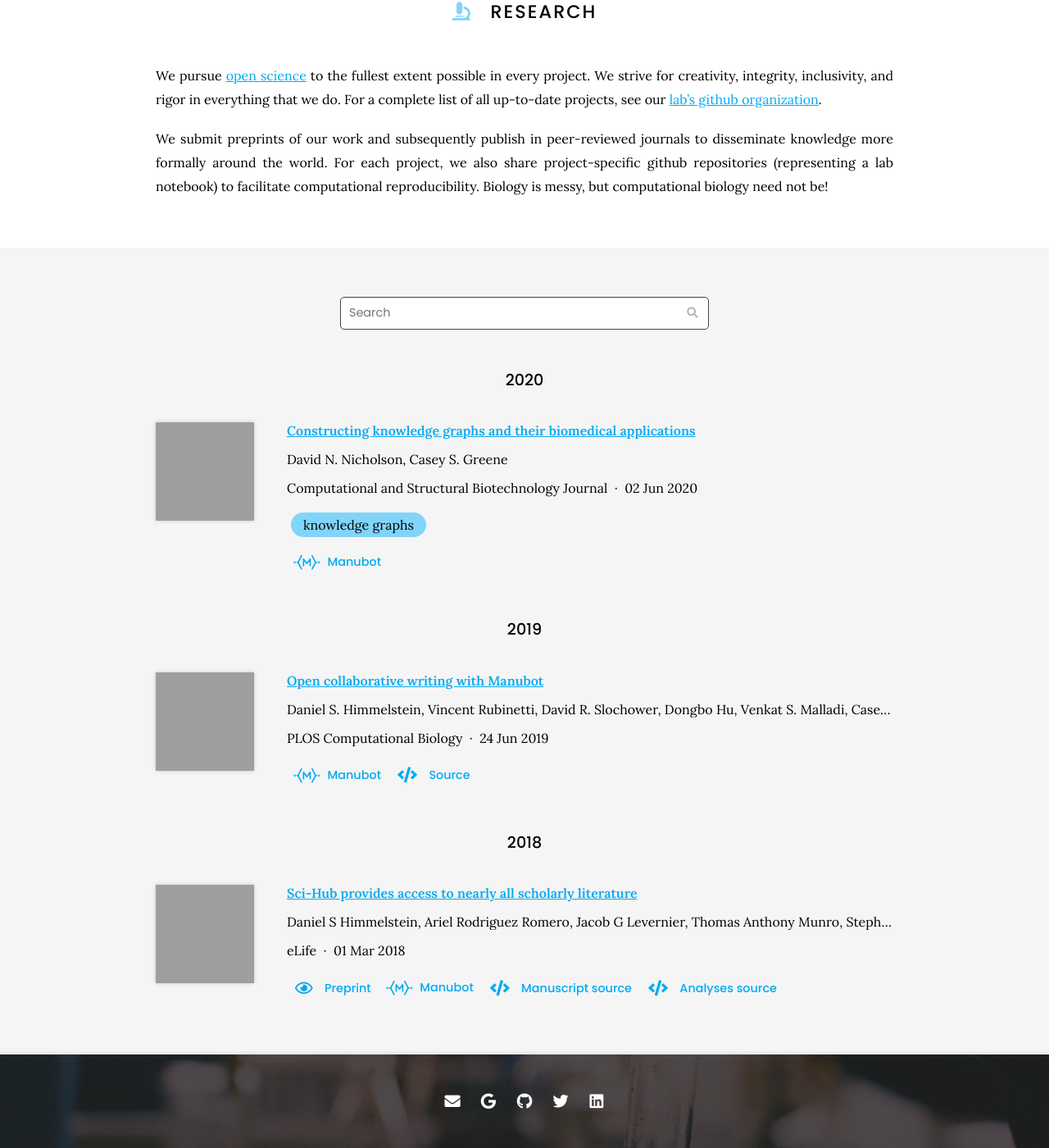
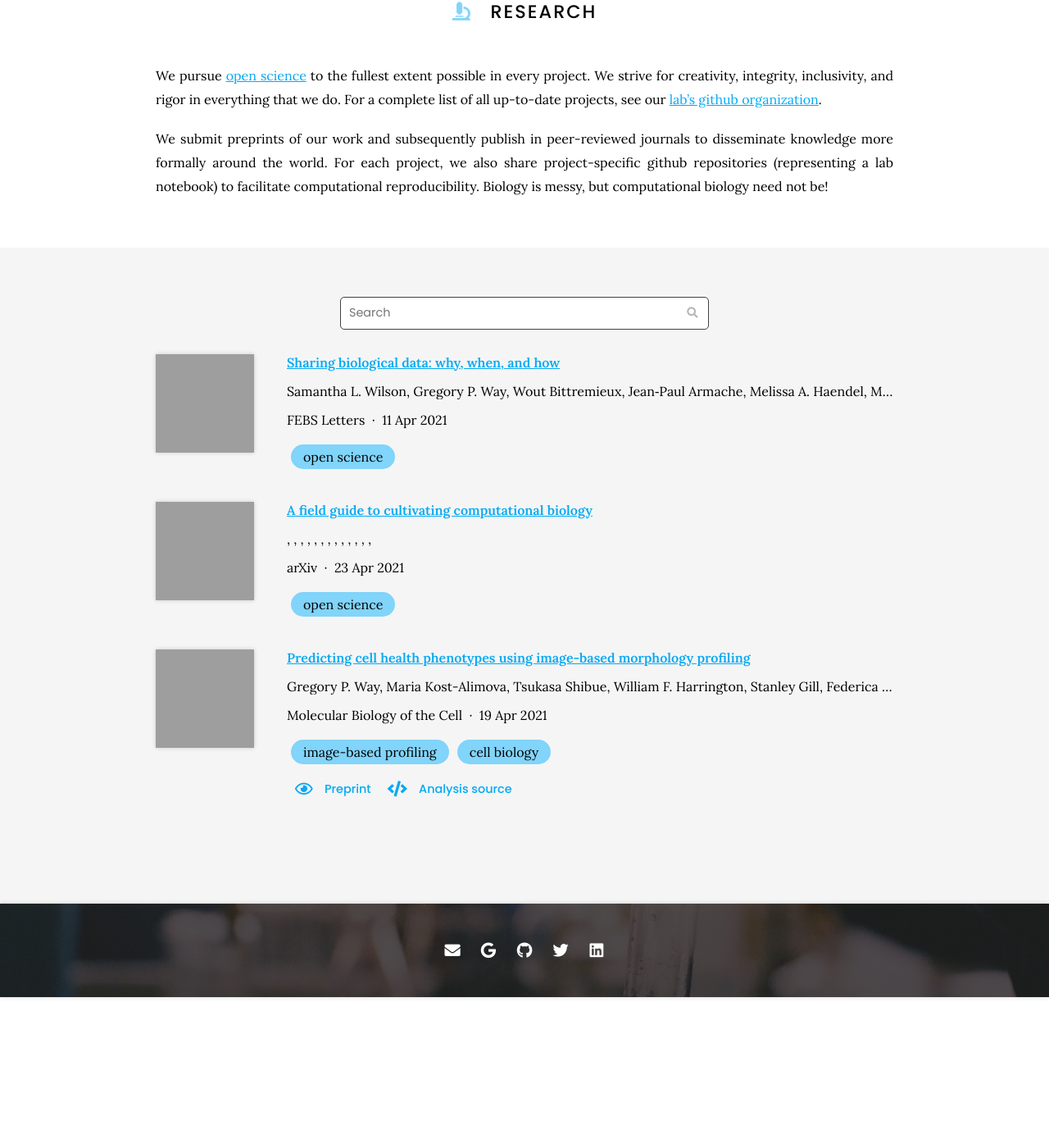
Before and after one commit to WayScience/waysciencelab.com, a Jekyll site: the page built from research/index.md, in a window 1280 px wide and 1400 px high, scrolled down 184 px. Shown: the whole window at 82% size. Built offline with Jekyll 4.4.1, drawn with Linux system fonts in a browser that asks for light colours; nearby versions of some CDN libraries; grey boxes are pictures that could not be loaded.

Commit message:
manually add autogenerated citations

```diff
--- a/_data/citations.yaml
+++ b/_data/citations.yaml
@@ -1,63 +1,69 @@
 # GENERATED AUTOMATICALLY, DO NOT EDIT
 
-- id: doi:10.1016/j.csbj.2020.05.017
-  title: Constructing knowledge graphs and their biomedical applications
+- id: doi:10.1002/1873-3468.14067
+  title: 'Sharing biological data: why, when, and how'
   authors:
-  - David N. Nicholson
-  - Casey S. Greene
-  publisher: Computational and Structural Biotechnology Journal
-  date: '2020-06-02'
-  link: https://doi.org/gg7m48
-  image: https://ars.els-cdn.com/content/image/1-s2.0-S2001037020302804-gr1.jpg
-  extra-links:
-  - type: manubot
-    link: https://greenelab.github.io/knowledge-graph-review/
+  - Samantha L. Wilson
+  - Gregory P. Way
+  - Wout Bittremieux
+  - "Jean\u2010Paul Armache"
+  - Melissa A. Haendel
+  - Michael M. Hoffman
+  publisher: FEBS Letters
+  date: '2021-04-11'
+  link: https://doi.org/gmmq7d
+  image: https://febs.onlinelibrary.wiley.com/cms/asset/4a3a1cde-1265-471c-87af-f7556d28db36/feb213824-toc-0001-m.jpg
   tags:
-  - knowledge graphs
-- id: doi:10.1371/journal.pcbi.1007128
-  title: Open collaborative writing with Manubot
+  - open science
+- id: arxiv:2104.11364v1
+  title: A field guide to cultivating computational biology
   authors:
-  - Daniel S. Himmelstein
-  - Vincent Rubinetti
-  - David R. Slochower
-  - Dongbo Hu
-  - Venkat S. Malladi
-  - Casey S. Greene
-  - Anthony Gitter
-  publisher: PLOS Computational Biology
-  date: '2019-06-24'
-  link: https://doi.org/c7np
+  - ' '
+  - ' '
+  - ' '
+  - ' '
+  - ' '
+  - ' '
+  - ' '
+  - ' '
+  - ' '
+  - ' '
+  - ' '
+  - ' '
+  - ' '
+  - ' '
+  publisher: arXiv
+  date: '2021-04-23'
+  link: https://arxiv.org/abs/2104.11364v1
   image: https://journals.plos.org/ploscompbiol/article/figure/image?size=inline&id=info:doi/10.1371/journal.pcbi.1007128.g001&rev=2
-  repo: greenelab/meta-review
-  extra-links:
-  - type: manubot
-    link: https://greenelab.github.io/meta-review/
-  - type: source
-    link: https://github.com/greenelab/meta-review
-  - type: website
-    link: http://manubot.org/
-- id: doi:10.7554/eLife.32822
-  title: Sci-Hub provides access to nearly all scholarly literature
+  tags:
+  - open science
+- id: doi:10.1091/mbc.E20-12-0784
+  title: Predicting cell health phenotypes using image-based morphology profiling
   authors:
-  - Daniel S Himmelstein
-  - Ariel Rodriguez Romero
-  - Jacob G Levernier
-  - Thomas Anthony Munro
-  - Stephen Reid McLaughlin
-  - Bastian Greshake Tzovaras
-  - Casey S Greene
-  publisher: eLife
-  date: '2018-03-01'
-  link: https://doi.org/ckcj
-  image: https://iiif.elifesciences.org/lax:32822%2Felife-32822-fig8-v3.tif/full/863,/0/default.webp
+  - Gregory P. Way
+  - Maria Kost-Alimova
+  - Tsukasa Shibue
+  - William F. Harrington
+  - Stanley Gill
+  - Federica Piccioni
+  - Tim Becker
+  - Hamdah Shafqat-Abbasi
+  - William C. Hahn
+  - Anne E. Carpenter
+  - Francisca Vazquez
+  - Shantanu Singh
+  publisher: Molecular Biology of the Cell
+  date: '2021-04-19'
+  link: https://doi.org/gmmq7f
+  image: https://www.molbiolcell.org/cms/10.1091/mbc.E20-12-0784/asset/images/medium/mbc-32-995-g001.gif
+  repo: broadinstitute/cell-health
   extra-links:
   - type: preprint
-    link: https://doi.org/10.7287/peerj.preprints.3100v1
-  - type: manubot
-    link: https://greenelab.github.io/scihub-manuscript/
+    link: https://www.biorxiv.org/content/10.1101/2020.07.08.193938v2
   - type: source
-    link: https://github.com/greenelab/scihub-manuscript
-    text: Manuscript source
-  - type: source
-    link: https://github.com/greenelab/scihub
-    text: Analyses source
+    link: https://github.com/broadinstitute/cell-health
+    text: Analysis source
+  tags:
+  - image-based profiling
+  - cell biology
```
